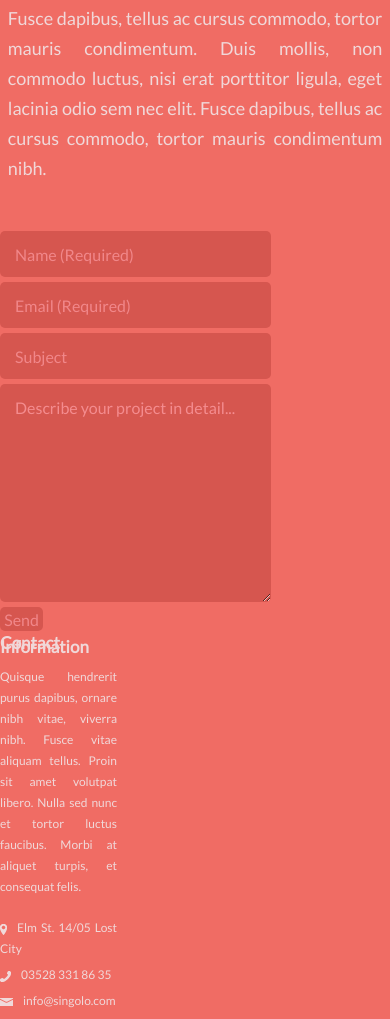
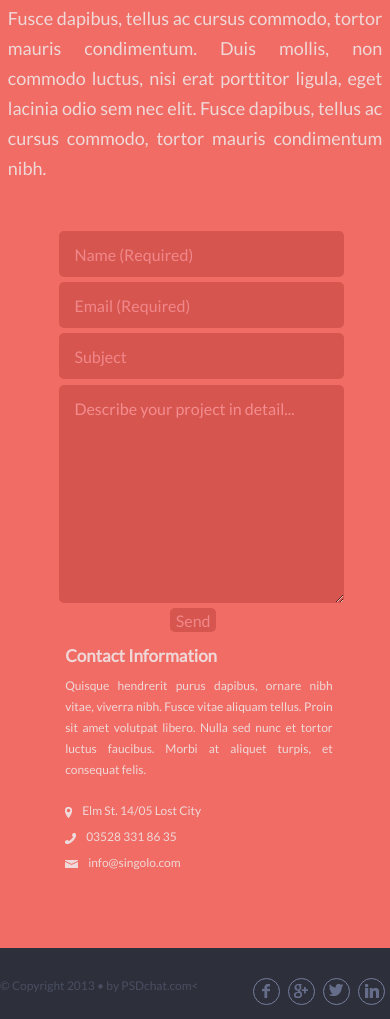
Before and after one commit to TaMircea/Singolo-Project, a plain HTML site: page index.html in a window 390 px wide. Shown: the part 5927-6946 px from the top of the page. Drawn offline with nearby package versions, Linux system fonts and the light colour scheme.

Commit message:
*Made the contact us page responsive

```diff
--- a/styles/style.css
+++ b/styles/style.css
@@ -349,6 +349,12 @@ textarea[type="text"]::-webkit-input-placeholder {
   .portofolio_gallery{
     padding-left:2%;
   }
+  .contact_container{
+    margin-left: 2%;
+  }
+  .contact_form{
+    margin-right:3%;
+  }
 }
 @media all and (max-width: 951px) {
   /*   @Resp-nav */
@@ -434,6 +440,7 @@ textarea[type="text"]::-webkit-input-placeholder {
   .portofolio_gallery > div:nth-child(4n+1){
     padding-left: 5px;
   }
+
 @media all and (max-width: 720px) {
   .text-box{
     max-width: 50%;
@@ -455,6 +462,18 @@ textarea[type="text"]::-webkit-input-placeholder {
   .portofolio_gallery > div{
     margin-right:7%;
   }
+  .contact_container{
+    text-align: center;
+
+  }
+  .contact_form{
+    width: 70%;
+    margin-bottom: 3%;
+  }
+  .contact_info {
+    width: 70%;
+  }
+
 }
 @media all and (max-width: 480px) {
   .portofolio_gallery > div{
```
